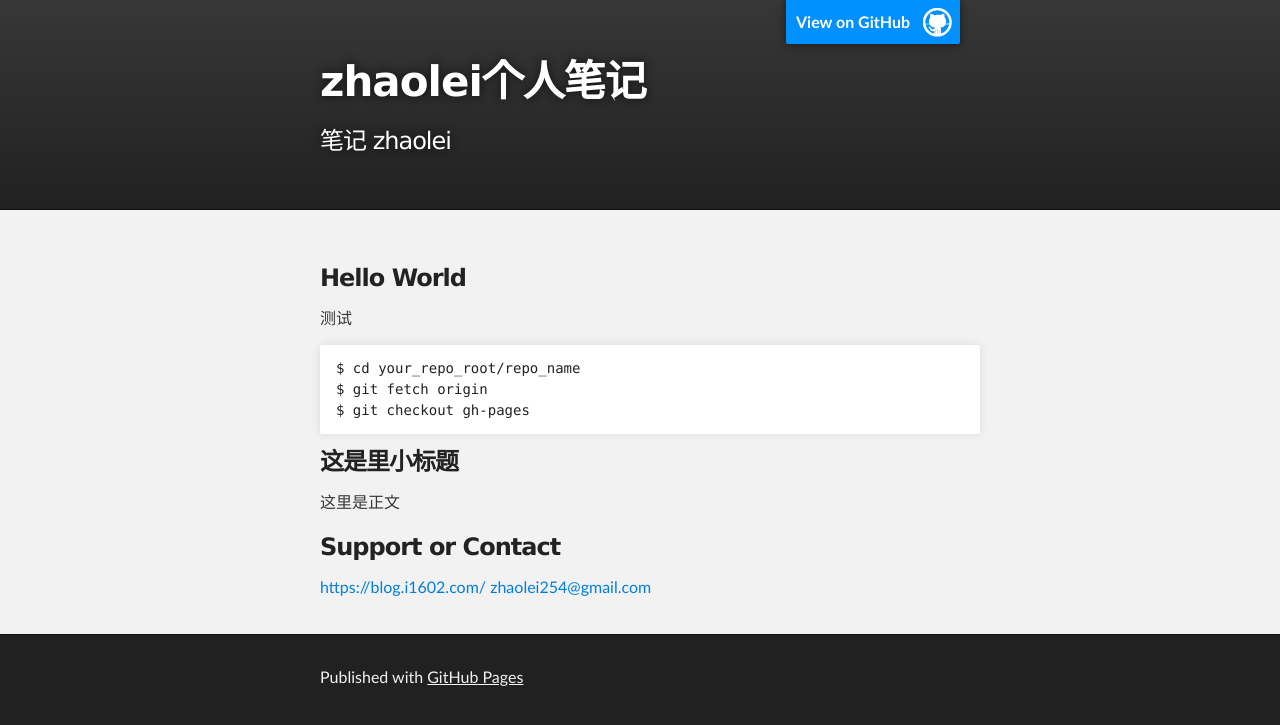
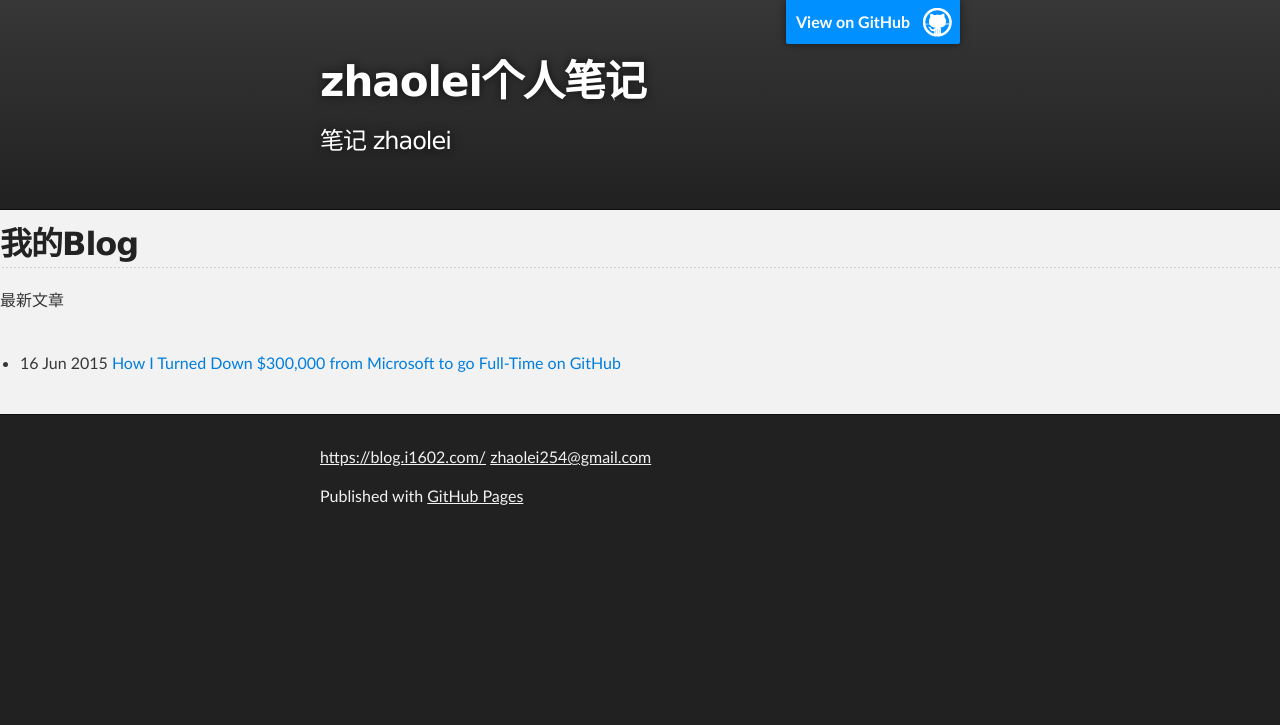
Before and after one commit to zhaolei/zhaolei.github.io, a Jekyll site: the page built from index.html, in a window 1280 px wide. Shown: the top 725 px of the page. Built offline with Jekyll 4.4.1, drawn with Linux system fonts in a browser that asks for light colours.

Commit message:
file ci add

```diff
--- a/_layouts/default.html
+++ b/_layouts/default.html
@@ -26,33 +26,14 @@
 
     <!-- MAIN CONTENT -->
     <div id="main_content_wrap" class="outer">
-      <section id="main_content" class="inner">
-        <h3>
-<a id="hello-world" class="anchor" href="#hello-world" aria-hidden="true"><span class="octicon octicon-link"></span></a>Hello World</h3>
-
-<p>测试</p>
-
-<pre><code>$ cd your_repo_root/repo_name
-$ git fetch origin
-$ git checkout gh-pages
-</code></pre>
-
-<h3>
-<a id="这是里小标题" class="anchor" href="#%E8%BF%99%E6%98%AF%E9%87%8C%E5%B0%8F%E6%A0%87%E9%A2%98" aria-hidden="true"><span class="octicon octicon-link"></span></a>这是里小标题</h3>
-
-<p>这里是正文</p>
-
-<h3>
-<a id="support-or-contact" class="anchor" href="#support-or-contact" aria-hidden="true"><span class="octicon octicon-link"></span></a>Support or Contact</h3>
-
-<p><a href="https://blog.i1602.com/">https://blog.i1602.com/</a>
-<a href="mailto:zhaolei254@gmail.com">zhaolei254@gmail.com</a></p>
-      </section>
+  {{ content }}
     </div>
 
     <!-- FOOTER  -->
     <div id="footer_wrap" class="outer">
       <footer class="inner">
+	<p><a href="https://blog.i1602.com/">https://blog.i1602.com/</a>
+	<a href="mailto:zhaolei254@gmail.com">zhaolei254@gmail.com</a></p>
         <p>Published with <a href="https://pages.github.com">GitHub Pages</a></p>
       </footer>
     </div>
```
